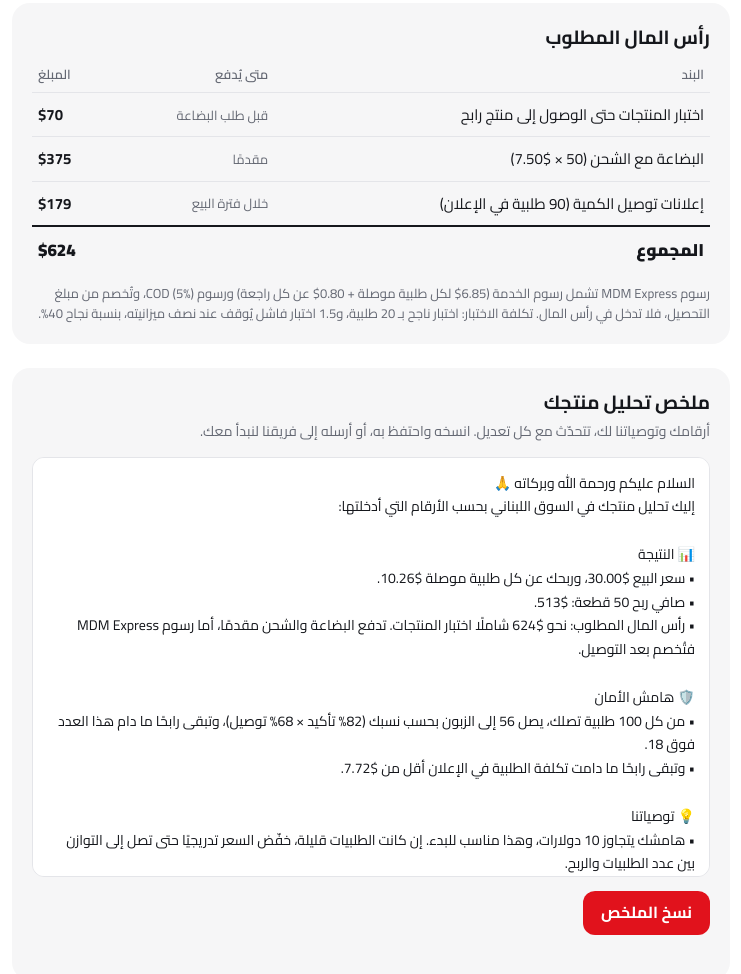
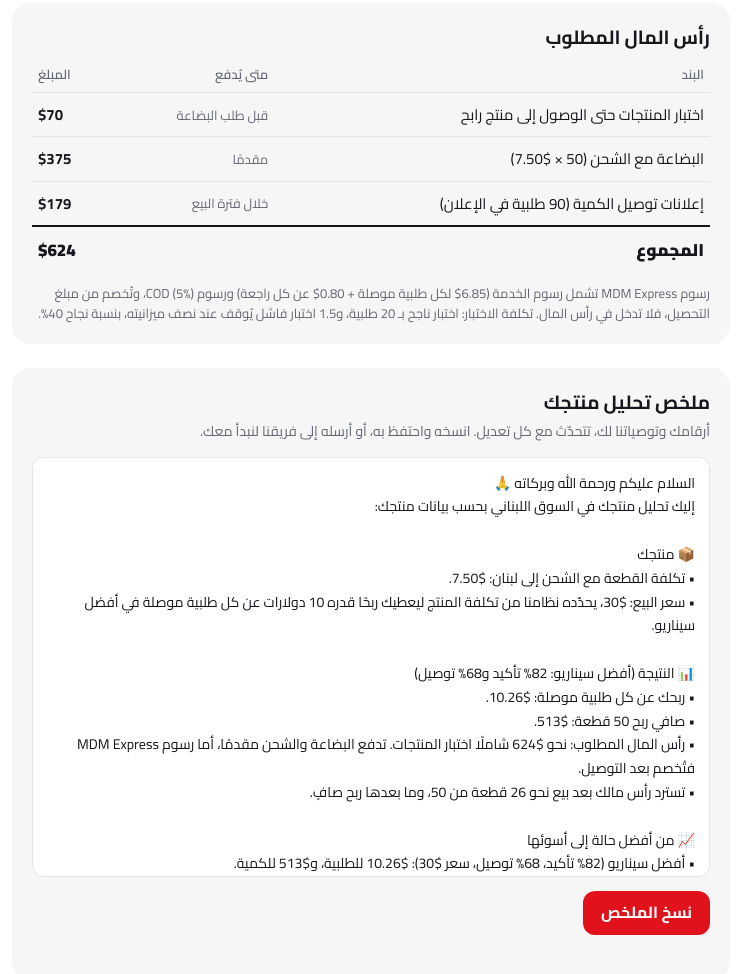
Before and after one commit to tarekdriouch00-prog/mdm-lebanon-calculator, a plain HTML site: page index.html in a window 1280 px wide. Shown: the part 2584-3558 px from the top of the page, without its empty margins (72-813 px from the left). Drawn offline with Linux system fonts and the light colour scheme.

Commit message:
Add files via upload

```diff
--- a/index.html
+++ b/index.html
@@ -294,31 +294,45 @@ function verdict(x,r,be){
   if(r.t-be.t<0.08)return 'المنتج رابح، لكن نسبة الطلبيات الموصلة قريبة من نقطة التعادل.';
   return 'المنتج رابح وآمن: يبقى رابحًا ما دام أكثر من '+pct(be.t)+' من إجمالي الطلبيات يصل إلى الزبون، وما دامت تكلفة الطلبية أقل من '+money(be.cpl)+'.';
 }
+const SC_NAMES={best:'أفضل سيناريو',avg:'متوسط لبنان',safe:'السيناريو الحذر'};
+function scenarioRun(k,x){
+  const p=PRESETS[k], ref=sysPrice(x.price,x.w,x.rate), P=p.cut?Math.round(ref*(1-p.cut)):ref, cpl=cplFor(p.cpl,P);
+  const y=Object.assign({},x,{P,cpl,c:p.c/100,d:p.d/100}); const r=calc(y);
+  return{P,cpl,c:p.c,d:p.d,profit:r.profit,batch:r.profit*x.q};
+}
 function message(){
-  const {x,r,be,batch,testCost}=S, L=[];
-  L.push('السلام عليكم ورحمة الله وبركاته 🙏','إليك تحليل منتجك في السوق اللبناني بحسب الأرقام التي أدخلتها:','');
-  L.push('📊 النتيجة');
-  L.push('• سعر البيع '+money(x.P)+'، وربحك عن كل طلبية موصلة '+money(r.profit)+'.');
+  const {x,r,be,batch,testCost}=S, L=[], ref=sysPrice(x.price,x.w,x.rate), exp=ref>PR.cap;
+  const stock=r.C*x.q, back=r.profit+r.C, rec=back>0?Math.ceil((stock+testCost)/back):Infinity;
+  L.push('السلام عليكم ورحمة الله وبركاته 🙏','إليك تحليل منتجك في السوق اللبناني بحسب بيانات منتجك:','');
+  L.push('📦 منتجك');
+  L.push('• تكلفة القطعة مع الشحن إلى لبنان: '+money(r.C)+'.');
+  const rule=(exp?'ربحًا قدره 25% من سعر البيع':'ربحًا قدره '+PR.T+' دولارات')+' عن كل طلبية موصلة في أفضل سيناريو';
+  if(PRESETS[cur].cut)L.push('• سعر البيع في هذا السيناريو: '+money0(x.P)+'، أي أقل بـ10% من السعر الذي يحدّده نظامنا ('+money0(ref)+') ليعطيك '+rule+'.');
+  else L.push('• سعر البيع: '+money0(x.P)+'، يحدّده نظامنا من تكلفة المنتج ليعطيك '+rule+'.');
+  L.push('','📊 النتيجة ('+SC_NAMES[cur]+': '+pct0(x.c)+' تأكيد و'+pct0(x.d)+' توصيل)');
+  L.push('• ربحك عن كل طلبية موصلة: '+money(r.profit)+'.');
   L.push('• صافي ربح '+x.q+' قطعة: '+money0(batch)+'.');
   L.push('• رأس المال المطلوب: نحو '+money0(S.capital)+(x.test?' شاملًا اختبار المنتجات':'')+'. تدفع البضاعة والشحن مقدمًا، أما رسوم MDM Express فتُخصم بعد التوصيل.');
+  if(rec<=x.q)L.push('• تسترد رأس مالك بعد بيع نحو '+rec+' قطعة من '+x.q+'، وما بعدها ربح صافٍ.');
+  else L.push('• لا تسترد رأس مالك كاملًا ضمن هذه الكمية بهذه النسب.');
+  L.push('','📈 من أفضل حالة إلى أسوئها');
+  ['best','avg','safe'].forEach(k=>{const z=scenarioRun(k,x);L.push('• '+SC_NAMES[k]+' ('+z.c+'% تأكيد، '+z.d+'% توصيل، سعر '+money0(z.P)+'): '+money(z.profit)+' للطلبية، و'+money0(z.batch)+' للكمية.')});
   L.push('','🛡️ هامش الأمان');
-  if(r.profit<0)L.push('• المنتج خاسر بهذه الأرقام، وأقل سعر بيع يغطي التكاليف هو '+money(be.price)+'.');
+  if(r.profit<0)L.push('• المنتج خاسر بهذه النسب، وأقل سعر بيع يغطي التكاليف هو '+money(be.price)+'.');
   else{
-    L.push('• من كل 100 طلبية تصلك، يصل '+Math.round(r.t*100)+' إلى الزبون بحسب نسبك ('+pct0(x.c)+' تأكيد × '+pct0(x.d)+' توصيل)، وتبقى رابحًا ما دام هذا العدد فوق '+Math.ceil(be.t*100)+'.');
+    L.push('• من كل 100 طلبية تصلك، يصل '+Math.round(r.t*100)+' إلى الزبون بحسب هذه النسب، وتبقى رابحًا ما دام هذا العدد فوق '+Math.ceil(be.t*100)+'.');
     L.push('• وتبقى رابحًا ما دامت تكلفة الطلبية في الإعلان أقل من '+money(be.cpl)+'.');
   }
   L.push('','💡 توصياتنا');
-  const tgt=(r.C+r.ad+r.svc+5)*1.05;
-  if(r.profit<5)L.push('• ارفع سعر البيع إلى '+money(Math.ceil(tgt))+' لتحقق ربحًا لا يقل عن 5 دولارات للطلبية، وهو الحد الذي ننصح به في لبنان.');
-  else if(r.profit>=10)L.push('• هامشك يتجاوز 10 دولارات، وهذا مناسب للبدء. إن كانت الطلبيات قليلة، خفّض السعر تدريجيًا حتى تصل إلى التوازن بين عدد الطلبيات والربح.');
-  else L.push('• هامشك مناسب. ننصح عادةً بالبدء بهامش يتجاوز 10 دولارات ثم التخفيض تدريجيًا إن لم تثبت النتائج.');
-  const d2=Math.min(0.95,x.d+0.1), p2=calc(x,{d:d2}).profit;
-  L.push('• كل تحسّن في نسبة التوصيل يرفع ربحك: عند '+pct0(d2)+' توصيل يصبح ربحك '+money(p2)+' للطلبية.');
-  if(r.profit>0)L.push('• عند طلب 100 قطعة بنفس الأرقام، يصل صافي الربح إلى نحو '+money0(r.profit*100)+'.');
-  if(be.cpl>0&&be.cpl<3)L.push('• تكلفة الطلبية في لبنان تتراوح عادةً بين 2 و3 دولارات، وحدّك الأقصى '+money(be.cpl)+'، فراقب الإعلان يوميًا.');
-  if(r.t<AVG_T-0.03)L.push('• نسبك أقل من معدل لبنان، والإعلان الواضح في السعر والمنتج يقلل الطلبيات الملغاة والراجعة.');
   L.push('• اختبر المنتج بالإعلانات قبل طلب الكمية: يُعتبر ناجحًا عند 15 إلى 20 طلبية، وأوقف الاختبار خلال نصف يوم إن لم يُظهر نتائج. ينجح عادةً 40% من المنتجات المختبرة'+(x.test?'، وتكلفة الوصول إلى منتج رابح نحو '+money0(testCost)+'.':'.'));
+  L.push('• اكتب السعر والمواصفات بوضوح في الإعلان، فهذا يرفع نسبة التأكيد ويقلل الطلبيات الراجعة، وكل تحسّن فيها يرفع ربحك مباشرة.');
+  if(be.cpl>0)L.push('• راقب تكلفة الطلبية في الإعلان يوميًا، وأوقف الإعلان أو عدّله إن اقتربت من '+money(be.cpl)+'.');
+  if(r.profit>0)L.push('• عند طلب 100 قطعة بنفس النسب، يصل صافي الربح إلى نحو '+money0(r.profit*100)+'.');
   if(x.q<50)L.push('• الحد الأدنى لطلب المنتج في لبنان 50 قطعة.');
+  L.push('','🚚 ما نقدّمه لك');
+  L.push('• نؤكد كل طلبية بالاتصال بالزبون قبل الشحن.');
+  L.push('• التوصيل في اليوم نفسه في بيروت وجبل لبنان، وخلال يوم إلى يومين لباقي المناطق، والطلبيات المؤكدة قبل الساعة 2 ظهرًا تُشحن في اليوم نفسه.');
+  L.push('• تصلك أرباحك في دفعات أسبوعية بالدولار أو بالليرة اللبنانية.');
   L.push('','لمعرفة التفاصيل والبدء معنا، تواصل مع فريقنا على الرقم:','+218 91-2635665','','أو سجّل عبر هذا الرابط:','https://linktr.ee/MDM_Express','','وسيتواصل معك فريقنا في أقرب وقت 🙏');
   return L.join('\n');
 }
```
